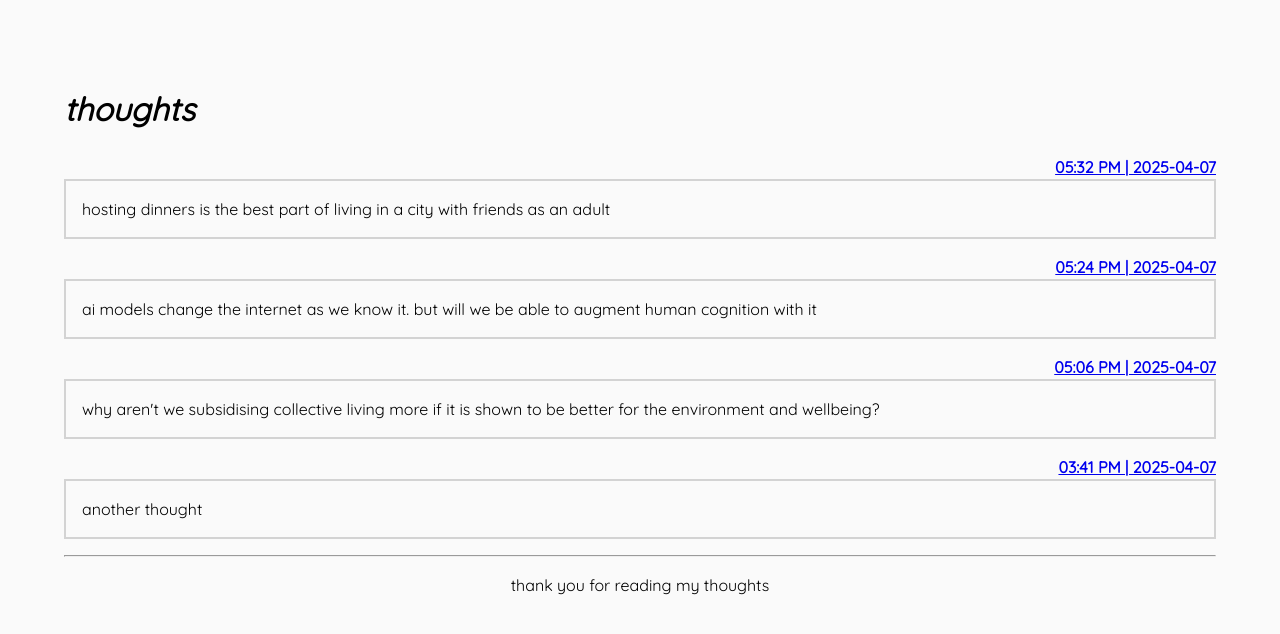
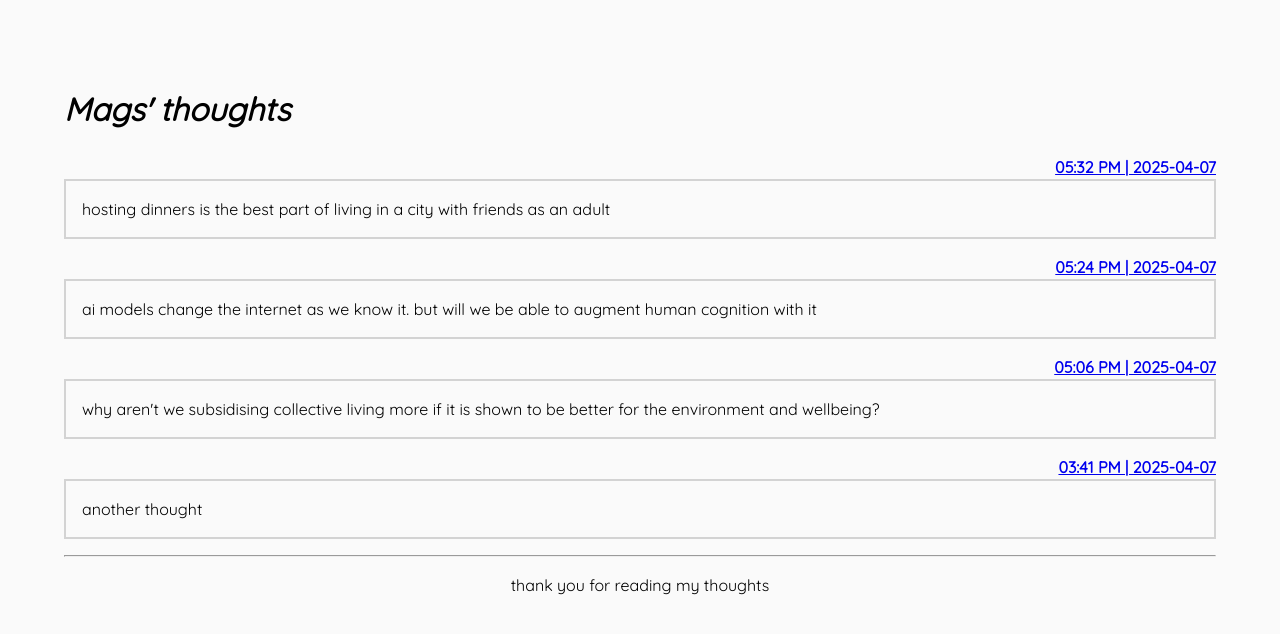
Before and after one commit to eembees/thoughts, a plain HTML site: page index.html in a window 1280 px wide. Drawn offline with Linux system fonts and the light colour scheme.

Commit message:
update css

```diff
--- a/index.html
+++ b/index.html
@@ -96,7 +96,7 @@ div.thought {
 </head>
 <body>
 
-<h1>thoughts</h1>
+<h1>Mags' thoughts</h1>
 
 <!-- Your thoughts start here -->
 <section class="thought"><div class="thought-date"><a class="thought-date" id="378250040430" href="#378250040430">
```
Also changed, not shown: .head.html.
